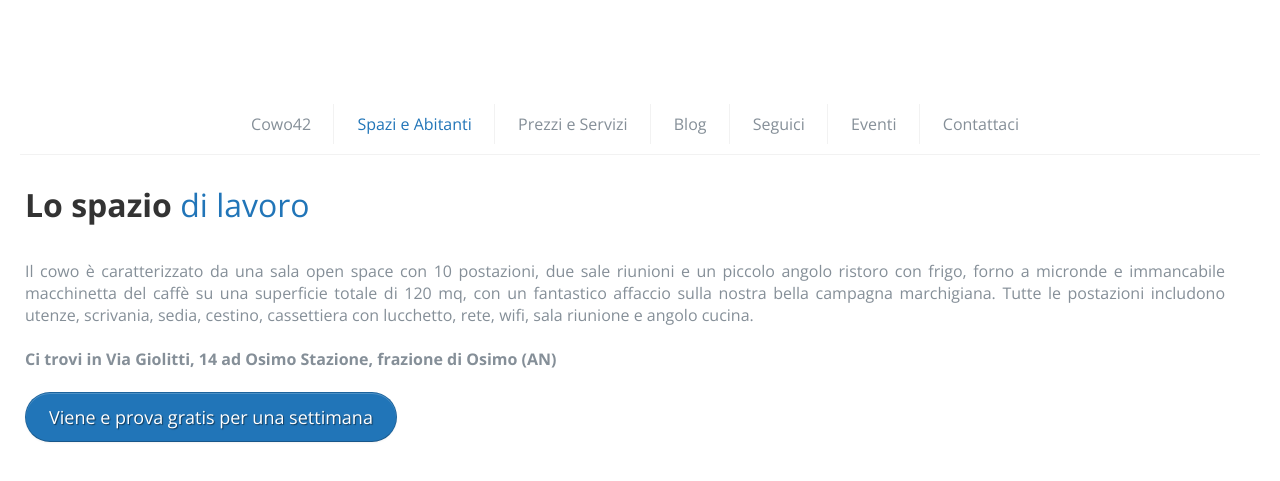
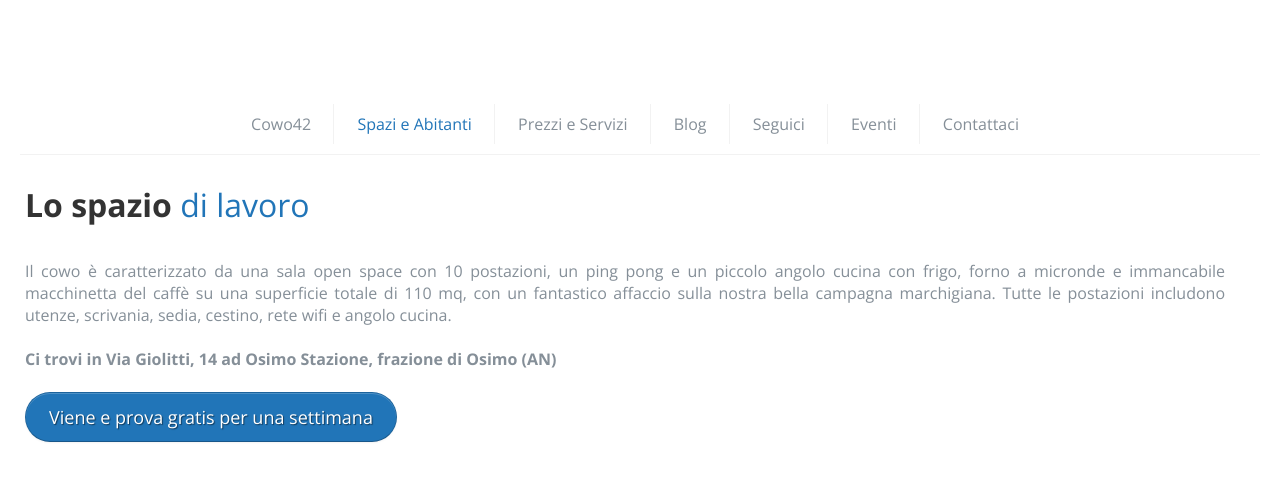
Before and after one commit to Cowo42/cowo42.github.io, a Jekyll site: the page built from index.html, in a window 1280 px wide and 900 px high, scrolled down 2679 px, cut to the strip 0-558 px from the top of the window. Shown: the top 481 px of the strip. Built offline with Jekyll 4.4.1, drawn with Linux system fonts in a browser that asks for light colours; comment, search, counter and statistics services are not loaded.

Commit message:
Modificata sezione spazi

```diff
--- a/index.html
+++ b/index.html
@@ -158,11 +158,11 @@
 
             <p>
                 Il cowo è caratterizzato da una sala open space con 10 postazioni,
-                due sale riunioni e un piccolo angolo ristoro con frigo, forno
+                un ping pong e un piccolo angolo cucina con frigo, forno
                 a micronde e immancabile macchinetta del caffè
-                su una superficie totale di 120 mq,
+                su una superficie totale di 110 mq,
                 con un fantastico affaccio sulla nostra bella campagna marchigiana.
-                Tutte le postazioni includono utenze, scrivania, sedia, cestino, cassettiera con lucchetto, rete, wifi, sala riunione e angolo cucina.
+                Tutte le postazioni includono utenze, scrivania, sedia, cestino, rete wifi e angolo cucina.
                 <br/><br/>
                 <strong>Ci trovi in Via Giolitti, 14 ad Osimo Stazione, frazione di Osimo (AN)</strong>
                 <br/><br/>
```
